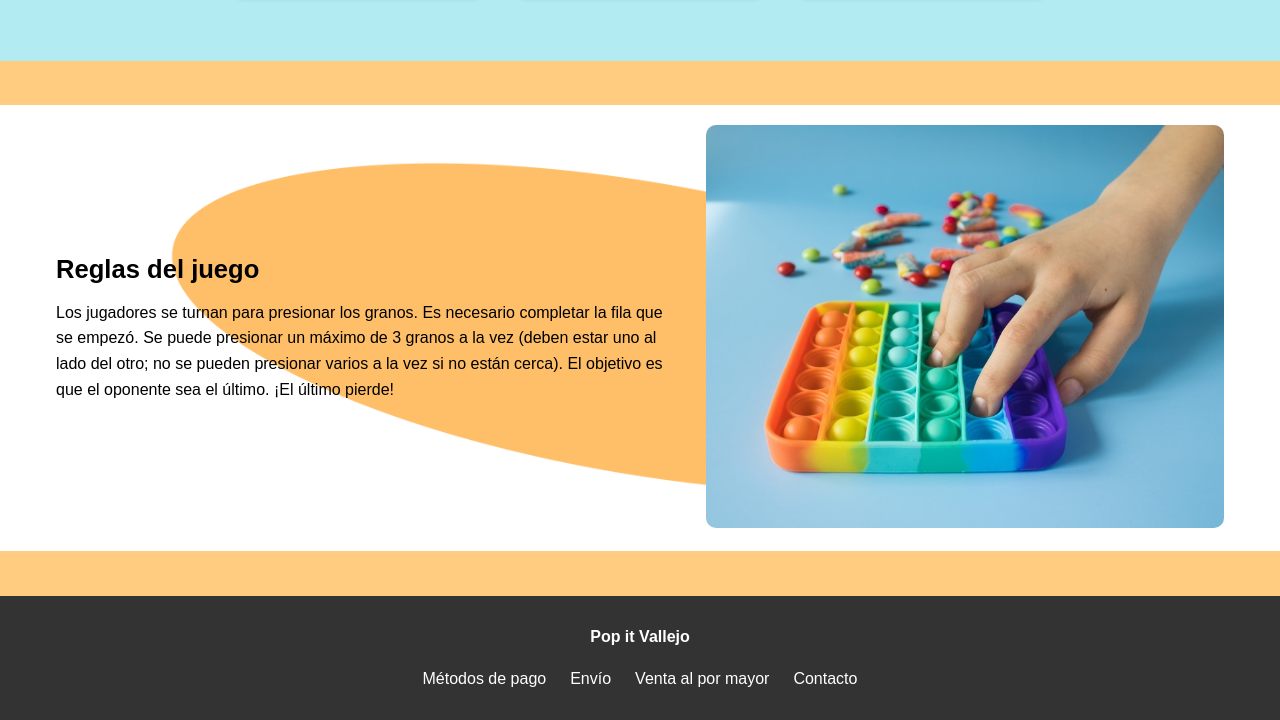
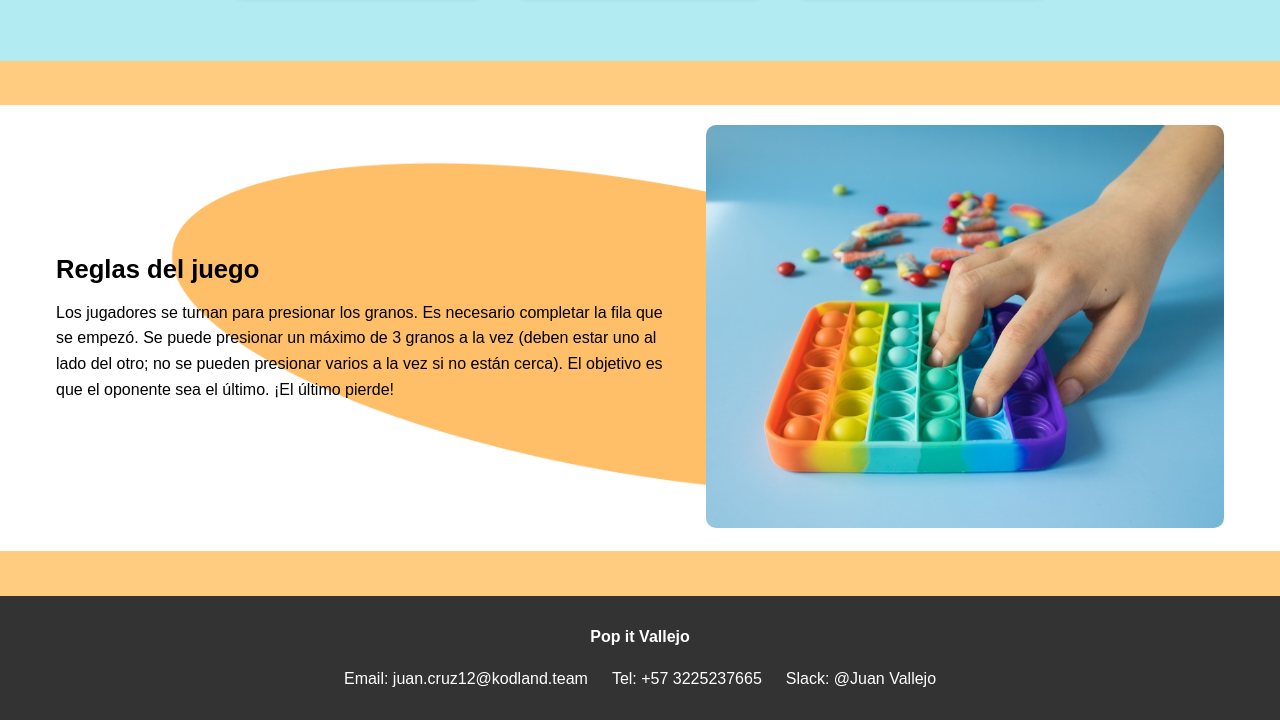
Before and after one commit to vallejojc3/Pop-it_Vallejo, a plain HTML site: page index.html in a window 1280 px wide. Shown: the part 1322-2042 px from the top of the page. Drawn offline with Linux system fonts and the light colour scheme.

Commit message:
se edito el footer para agregar los datos de contacto del desarrollador, incluyendo email, teléfono y Slack.

```diff
--- a/index.html
+++ b/index.html
@@ -108,10 +108,9 @@
     <div class="footer__container">
       <div class="footer__logo">Pop it Vallejo</div>
       <div class="footer__links">
-        <a href="#">Métodos de pago</a>
-        <a href="#">Envío</a>
-        <a href="#">Venta al por mayor</a>
-        <a href="#">Contacto</a>
+        <p>Email: juan.cruz12@kodland.team</p>
+        <p>Tel: +57 3225237665</p>
+        <p>Slack: @Juan Vallejo</p>
       </div>
     </div>
   </footer>
```
